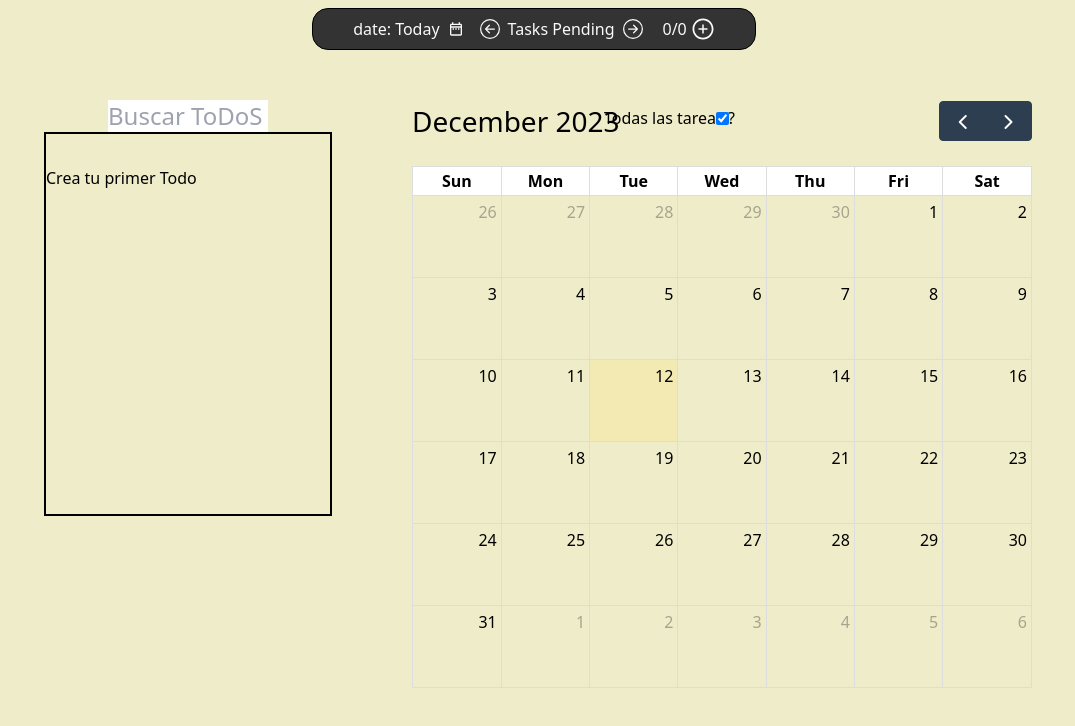
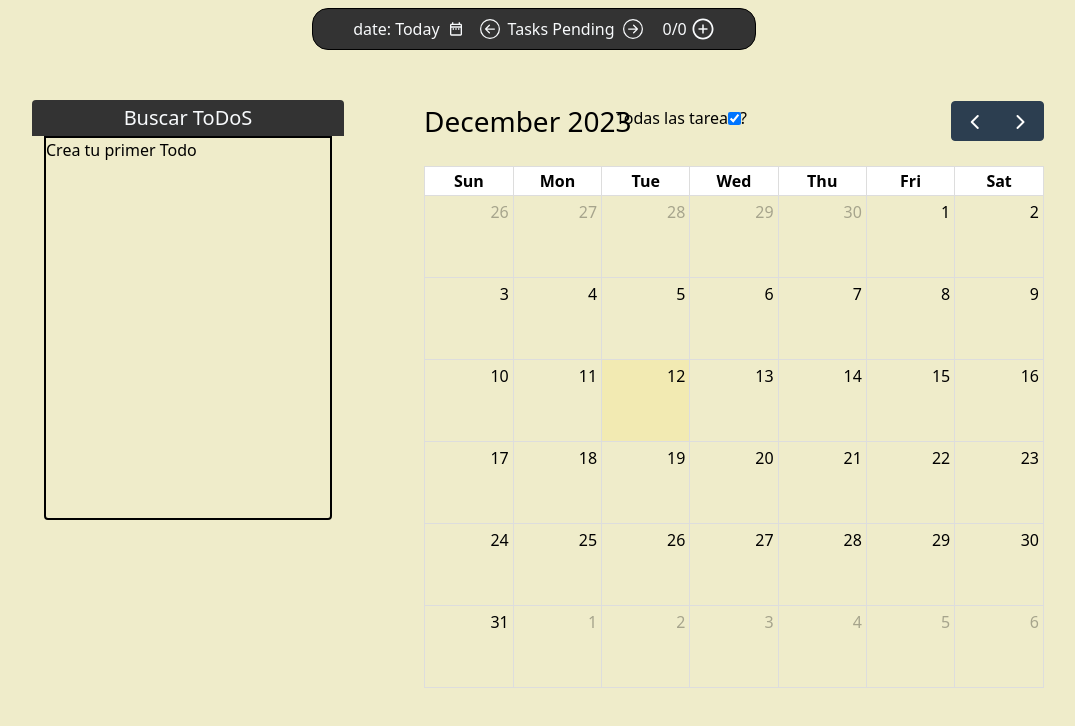
Before and after one commit to MacDuki/organizador-personal, a React (Vite) app: page / in a window 1280 px wide. Shown: the top 726 px of the page, without its empty margins (102-1177 px from the left). Built offline with nearby package versions, Linux system fonts and the light colour scheme.

Commit message:
Modifico TaskList

```diff
--- a/output.css
+++ b/output.css
@@ -645,10 +645,6 @@ video {
   min-height: 100vh;
 }
 
-.w-40 {
-  width: 10rem;
-}
-
 .w-44 {
   width: 11rem;
 }
@@ -763,6 +759,16 @@ video {
   border-radius: 0.375rem;
 }
 
+.rounded-b {
+  border-bottom-right-radius: 0.25rem;
+  border-bottom-left-radius: 0.25rem;
+}
+
+.rounded-t {
+  border-top-left-radius: 0.25rem;
+  border-top-right-radius: 0.25rem;
+}
+
 .border {
   border-width: 1px;
 }
@@ -782,7 +788,7 @@ video {
 
 .border-neavy-b {
   --tw-border-opacity: 1;
-  border-color: rgb(255 147 79 / var(--tw-border-opacity));
+  border-color: rgb(247 160 114 / var(--tw-border-opacity));
 }
 
 .bg-beige {
@@ -792,7 +798,7 @@ video {
 
 .bg-neavy-b {
   --tw-bg-opacity: 1;
-  background-color: rgb(255 147 79 / var(--tw-bg-opacity));
+  background-color: rgb(247 160 114 / var(--tw-bg-opacity));
 }
 
 .bg-transparent {
@@ -804,13 +810,14 @@ video {
   background-color: rgb(51 51 51 / var(--tw-bg-opacity));
 }
 
-.p-8 {
-  padding: 2rem;
-}
-
 .px-10 {
   padding-left: 2.5rem;
   padding-right: 2.5rem;
+}
+
+.px-2 {
+  padding-left: 0.5rem;
+  padding-right: 0.5rem;
 }
 
 .px-4 {
@@ -852,6 +859,10 @@ video {
   padding-left: 0px;
 }
 
+.pl-8 {
+  padding-left: 2rem;
+}
+
 .pr-0 {
   padding-right: 0px;
 }
@@ -859,6 +870,11 @@ video {
 .text-2xl {
   font-size: 1.5rem;
   line-height: 2rem;
+}
+
+.text-xl {
+  font-size: 1.25rem;
+  line-height: 1.75rem;
 }
 
 .text-slate-50 {
@@ -893,9 +909,35 @@ video {
   transition-duration: 150ms;
 }
 
+.placeholder\:text-center::-moz-placeholder {
+  text-align: center;
+}
+
+.placeholder\:text-center::placeholder {
+  text-align: center;
+}
+
+.placeholder\:text-slate-50::-moz-placeholder {
+  --tw-text-opacity: 1;
+  color: rgb(248 250 252 / var(--tw-text-opacity));
+}
+
+.placeholder\:text-slate-50::placeholder {
+  --tw-text-opacity: 1;
+  color: rgb(248 250 252 / var(--tw-text-opacity));
+}
+
 .focus\:border-black:focus {
   --tw-border-opacity: 1;
   border-color: rgb(0 0 0 / var(--tw-border-opacity));
+}
+
+.focus\:placeholder-transparent:focus::-moz-placeholder {
+  color: transparent;
+}
+
+.focus\:placeholder-transparent:focus::placeholder {
+  color: transparent;
 }
 
 .focus\:outline-none:focus {
--- /dev/null
+++ b/src/LeftSection/TaskList/TaskList.css
@@ -0,0 +1,13 @@
+::-webkit-scrollbar {
+	width: 0.5rem;
+}
+
+/* Fondo de la barra de desplazamiento (para WebKit/Blink) */
+::-webkit-scrollbar-track {
+	background: transparent;
+}
+
+/* Color del pulgar de la barra de desplazamiento (para WebKit/Blink) */
+::-webkit-scrollbar-thumb {
+	background: #000000;
+}
--- a/src/LeftSection/TaskList/TaskList.jsx
+++ b/src/LeftSection/TaskList/TaskList.jsx
@@ -1,9 +1,13 @@
+import "./TaskList.css";
+
 function TaskList({ children }) {
-  return (
-    <ul className="flex flex-col w-72 border-2 border-black h-96 overflow-y-scroll overflow-x-hidden p-8 pr-0 pl-0 mt-0 mb-0 scrollbar-thin scrollbar-thumb-black scrollbar-track-transparent">
-      {children}
-    </ul>
-  );
+	return (
+		<ul
+			id='listToDoLeft'
+			className='flex flex-col w-72 border-2 border-black h-96 overflow-y-scroll overflow-x-hidden pr-8 p-0 mt-0 mb-0 rounded-b'>
+			{children}
+		</ul>
+	);
 }
 
 export { TaskList };
--- a/src/functions/GeneralContext.jsx
+++ b/src/functions/GeneralContext.jsx
@@ -1,6 +1,4 @@
 import React from "react";
-import { CreateTaskPanel } from "../NavBar/CreateTaskPanel/CreateTaskPanel";
-import { Panel } from "../NavBar/Panel/Panel";
 import { TaskItem } from "../LeftSection/TaskItem/TaskItem";
 import { TaskList } from "../LeftSection/TaskList/TaskList";
 import { useLocalStorage } from "../functions/useLocalStorage";
@@ -203,7 +201,10 @@ function GeneralContext({ children }) {
 	function renderContent() {
 		return (
 			<>
-          <input placeholder="Buscar ToDoS" className="text-2xl w-40" />
+				<input
+					placeholder='Buscar ToDoS'
+					className='text-xl w-full bg-wange rounded-t text-slate-50 px-2 py-1 placeholder:text-slate-50 placeholder:text-center focus:placeholder-transparent focus:outline-none'
+				/>
 				<TaskList>
 					{loading ? <p>Cargando ...</p> : null}
 					{error ? <p>Hay un error fatal</p> : null}
@@ -213,9 +214,8 @@ function GeneralContext({ children }) {
 						: null}
 				</TaskList>
 			</>
-        )
+		);
 	}
-
 
 	const [selectDayPanel, setSelectDayPanel] = React.useState(false);
 	const [selectedDay, setSelectedDay] = React.useState();
@@ -258,8 +258,7 @@ function GeneralContext({ children }) {
 				setSelectDayPanel,
 				selectedDay,
 				setSelectedDay,
-      }}
-    >
+			}}>
 			{children}
 		</generalContext.Provider>
 	);
--- a/src/output.css
+++ b/src/output.css
@@ -645,10 +645,6 @@ video {
   min-height: 100vh;
 }
 
-.w-40 {
-  width: 10rem;
-}
-
 .w-44 {
   width: 11rem;
 }
@@ -763,6 +759,16 @@ video {
   border-radius: 0.375rem;
 }
 
+.rounded-b {
+  border-bottom-right-radius: 0.25rem;
+  border-bottom-left-radius: 0.25rem;
+}
+
+.rounded-t {
+  border-top-left-radius: 0.25rem;
+  border-top-right-radius: 0.25rem;
+}
+
 .border {
   border-width: 1px;
 }
@@ -782,7 +788,7 @@ video {
 
 .border-neavy-b {
   --tw-border-opacity: 1;
-  border-color: rgb(255 147 79 / var(--tw-border-opacity));
+  border-color: rgb(247 160 114 / var(--tw-border-opacity));
 }
 
 .bg-beige {
@@ -792,7 +798,7 @@ video {
 
 .bg-neavy-b {
   --tw-bg-opacity: 1;
-  background-color: rgb(255 147 79 / var(--tw-bg-opacity));
+  background-color: rgb(247 160 114 / var(--tw-bg-opacity));
 }
 
 .bg-transparent {
@@ -804,13 +810,18 @@ video {
   background-color: rgb(51 51 51 / var(--tw-bg-opacity));
 }
 
-.p-8 {
-  padding: 2rem;
+.p-0 {
+  padding: 0px;
 }
 
 .px-10 {
   padding-left: 2.5rem;
   padding-right: 2.5rem;
+}
+
+.px-2 {
+  padding-left: 0.5rem;
+  padding-right: 0.5rem;
 }
 
 .px-4 {
@@ -852,13 +863,30 @@ video {
   padding-left: 0px;
 }
 
+.pl-8 {
+  padding-left: 2rem;
+}
+
 .pr-0 {
   padding-right: 0px;
+}
+
+.pr-8 {
+  padding-right: 2rem;
+}
+
+.pt-1 {
+  padding-top: 0.25rem;
 }
 
 .text-2xl {
   font-size: 1.5rem;
   line-height: 2rem;
+}
+
+.text-xl {
+  font-size: 1.25rem;
+  line-height: 1.75rem;
 }
 
 .text-slate-50 {
@@ -893,9 +921,35 @@ video {
   transition-duration: 150ms;
 }
 
+.placeholder\:text-center::-moz-placeholder {
+  text-align: center;
+}
+
+.placeholder\:text-center::placeholder {
+  text-align: center;
+}
+
+.placeholder\:text-slate-50::-moz-placeholder {
+  --tw-text-opacity: 1;
+  color: rgb(248 250 252 / var(--tw-text-opacity));
+}
+
+.placeholder\:text-slate-50::placeholder {
+  --tw-text-opacity: 1;
+  color: rgb(248 250 252 / var(--tw-text-opacity));
+}
+
 .focus\:border-black:focus {
   --tw-border-opacity: 1;
   border-color: rgb(0 0 0 / var(--tw-border-opacity));
+}
+
+.focus\:placeholder-transparent:focus::-moz-placeholder {
+  color: transparent;
+}
+
+.focus\:placeholder-transparent:focus::placeholder {
+  color: transparent;
 }
 
 .focus\:outline-none:focus {
--- a/tailwind.config.js
+++ b/tailwind.config.js
@@ -5,7 +5,7 @@ export default {
 		extend: {
 			colors: {
 				"bg-withe": "#eeee",
-				"neavy-b": "#FF934F",
+				"neavy-b": "#f7a072",
 				cambridge: "#A9CBB7",
 				beige: "#EFECCA",
 				wange: "#333333",
```
Lines whose indentation alone changed are shown as unchanged.
